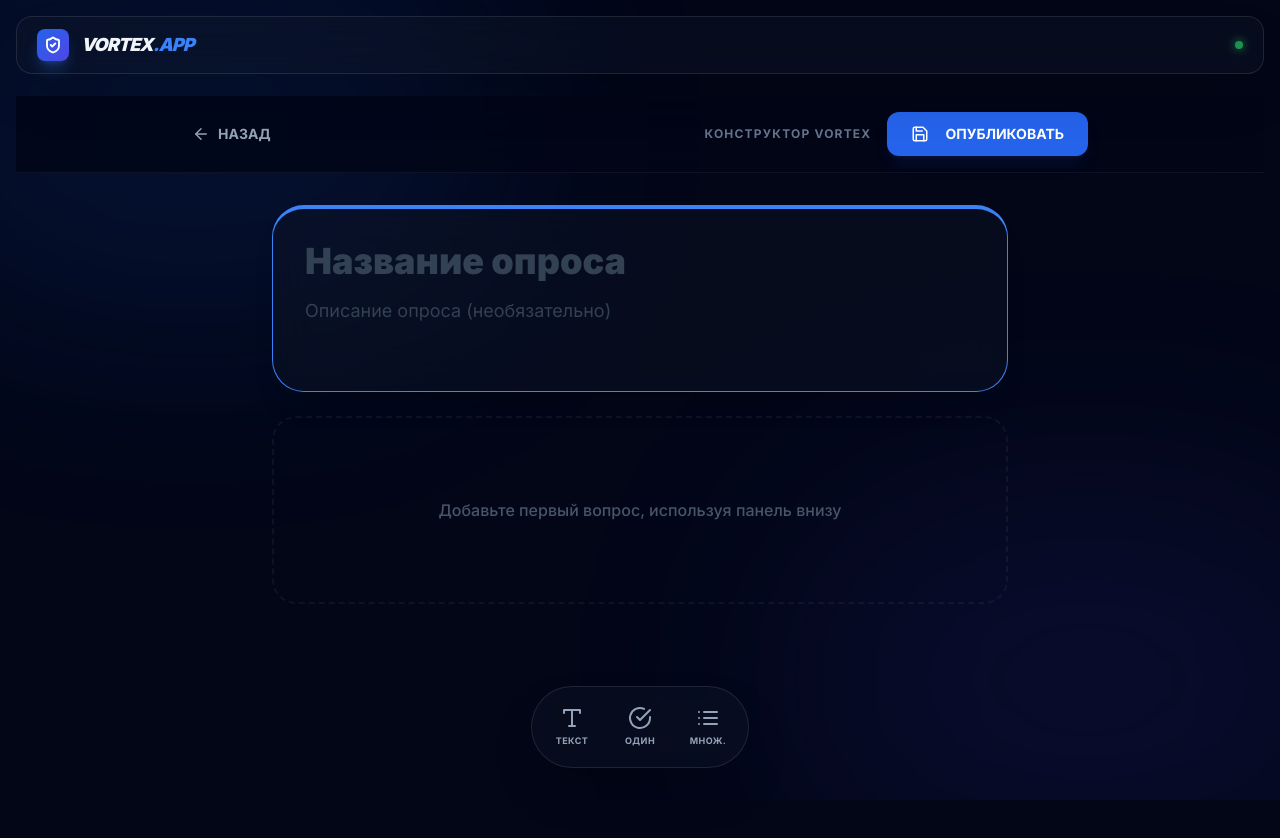
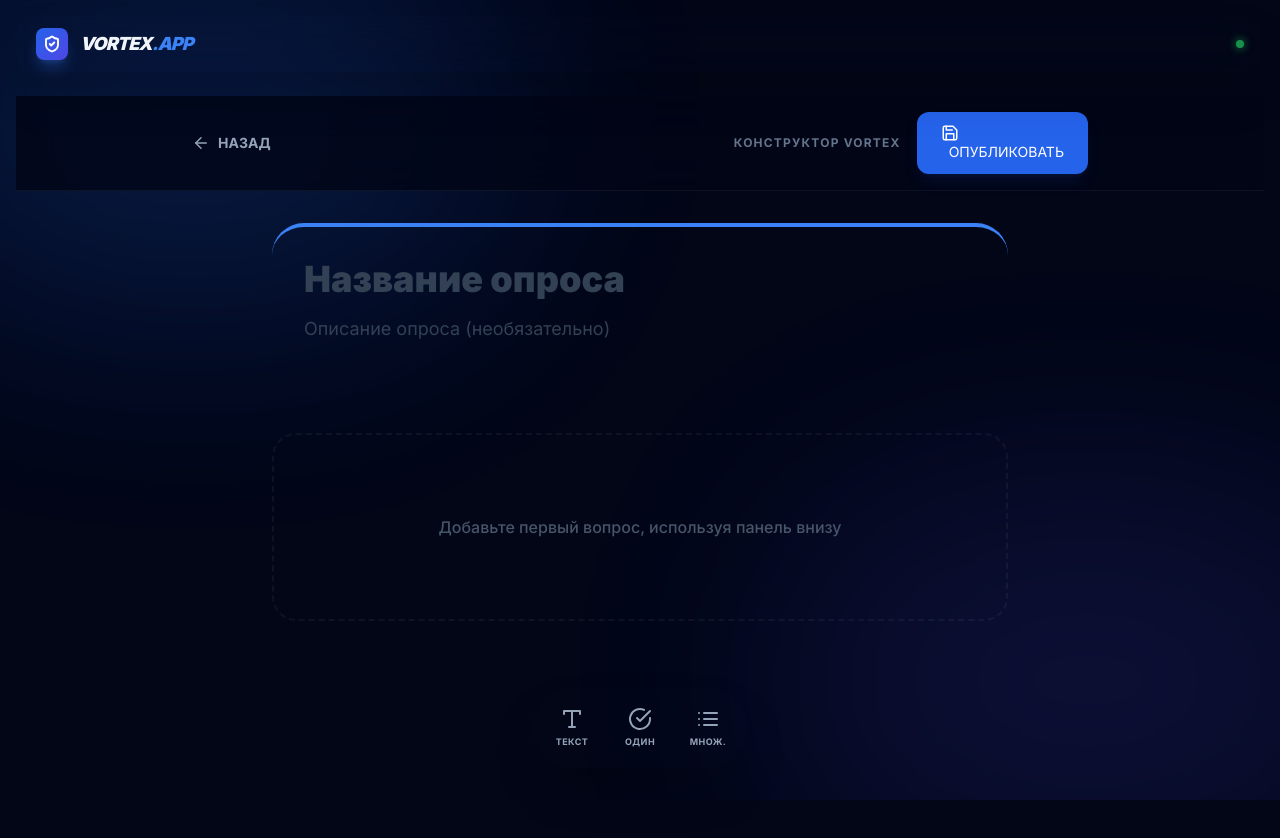
Before and after one commit to johnmausr-lang/vortex-data-collector, a Next.js app: page /admin/builder in a window 1280 px wide. Shown: the top 838 px of the page. Built offline with nearby package versions, Linux system fonts and the light colour scheme.

Commit message:
Update globals.css

```diff
--- a/app/globals.css
+++ b/app/globals.css
@@ -4,47 +4,46 @@
 
 :root {
   --foreground-rgb: 255, 255, 255;
-  --background-start-rgb: 2, 6, 23;
-  --background-end-rgb: 15, 23, 42;
 }
 
-@layer base {
-  body {
-    background: #020617;
-    color: #f1f5f9;
+body {
+  color: rgb(var(--foreground-rgb));
+  background: #050505;
+  font-feature-settings: "ss01", "ss02", "cv01", "cv02";
+  -webkit-font-smoothing: antialiased;
+}
+
+@layer components {
+  /* СТЕКЛЯННАЯ КАРТОЧКА */
+  .glass-panel {
+    @apply bg-white/5 backdrop-blur-xl border border-white/10 shadow-2xl transition-all duration-300;
+  }
+
+  .glass-panel:hover {
+    @apply bg-white/10 border-white/20 shadow-blue-900/20;
+  }
+
+  /* КНОПКА 2026 */
+  .btn-primary {
+    @apply relative inline-flex items-center justify-center gap-2 px-8 py-4
+           bg-gradient-to-r from-blue-600 to-indigo-600 rounded-2xl
+           font-bold text-white tracking-wide shadow-lg shadow-blue-900/40
+           transition-all duration-300 hover:scale-[1.02] active:scale-95 hover:shadow-blue-500/40;
+  }
+
+  /* ПОЛЕ ВВОДА */
+  .input-modern {
+    @apply w-full bg-white/5 border border-white/10 rounded-xl px-4 py-3
+           text-white placeholder-slate-500 outline-none transition-all
+           focus:border-blue-500 focus:bg-white/10 focus:ring-1 focus:ring-blue-500;
   }
 }
 
-@layer components {
-  /* Эффект матового стекла */
-  .glass-card {
-    @apply bg-slate-900/40 backdrop-blur-xl border border-white/10 shadow-xl transition-all duration-300;
-  }
-
-  .glass-card:hover {
-    @apply border-white/20 bg-slate-800/50;
-  }
-
-  /* Красивая кнопка */
-  .premium-button {
-    @apply relative overflow-hidden bg-blue-600 text-white font-bold rounded-2xl transition-all duration-300
-           flex items-center justify-center gap-2 active:scale-95 hover:bg-blue-500 shadow-lg shadow-blue-900/40;
-  }
-
-  /* Анимация появления */
-  .animate-enter {
-    animation: enterKeyframe 0.6s cubic-bezier(0.16, 1, 0.3, 1) forwards;
-    opacity: 0;
-    transform: translateY(10px);
-  }
-
-  @keyframes enterKeyframe {
-    to { opacity: 1; transform: translateY(0); }
-  }
+/* Глобальный фон-градиент */
+.bg-mesh {
+  background-image:
+    radial-gradient(at 0% 0%, rgba(59, 130, 246, 0.15) 0px, transparent 50%),
+    radial-gradient(at 100% 0%, rgba(139, 92, 246, 0.15) 0px, transparent 50%),
+    radial-gradient(at 100% 100%, rgba(59, 130, 246, 0.15) 0px, transparent 50%);
+  background-attachment: fixed;
 }
-
-@layer utilities {
-  .animate-pulse-slow {
-    animation: pulse 8s cubic-bezier(0.4, 0, 0.6, 1) infinite;
-  }
-}
```
